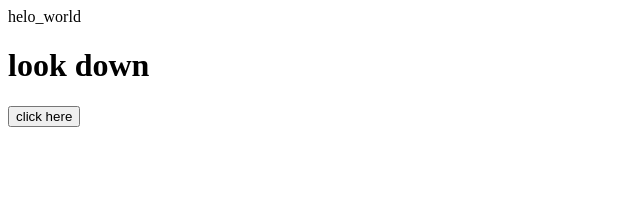
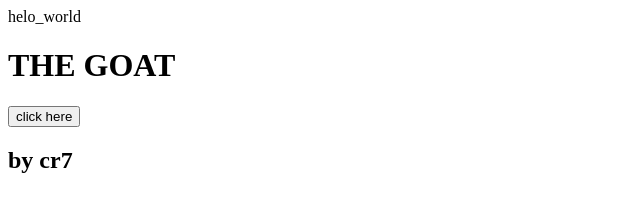
Before and after one commit to ahmedytbest/ahmedytbest, a plain HTML site: page index.html in a window 1280 px wide. Shown: the whole page, without its empty margins (0-640 px from the left). Drawn offline with Linux system fonts and the light colour scheme.

Commit message:
Update index.html

```diff
--- a/index.html
+++ b/index.html
@@ -6,8 +6,9 @@
 
 
 <body>
-  <h1>look down</h1>
+  <h1>THE GOAT</h1>
     <button onclick=alert('SIIIIIUUU')>click here</button>
+  <h2>by cr7</h2>
 </body>
 
 
```
